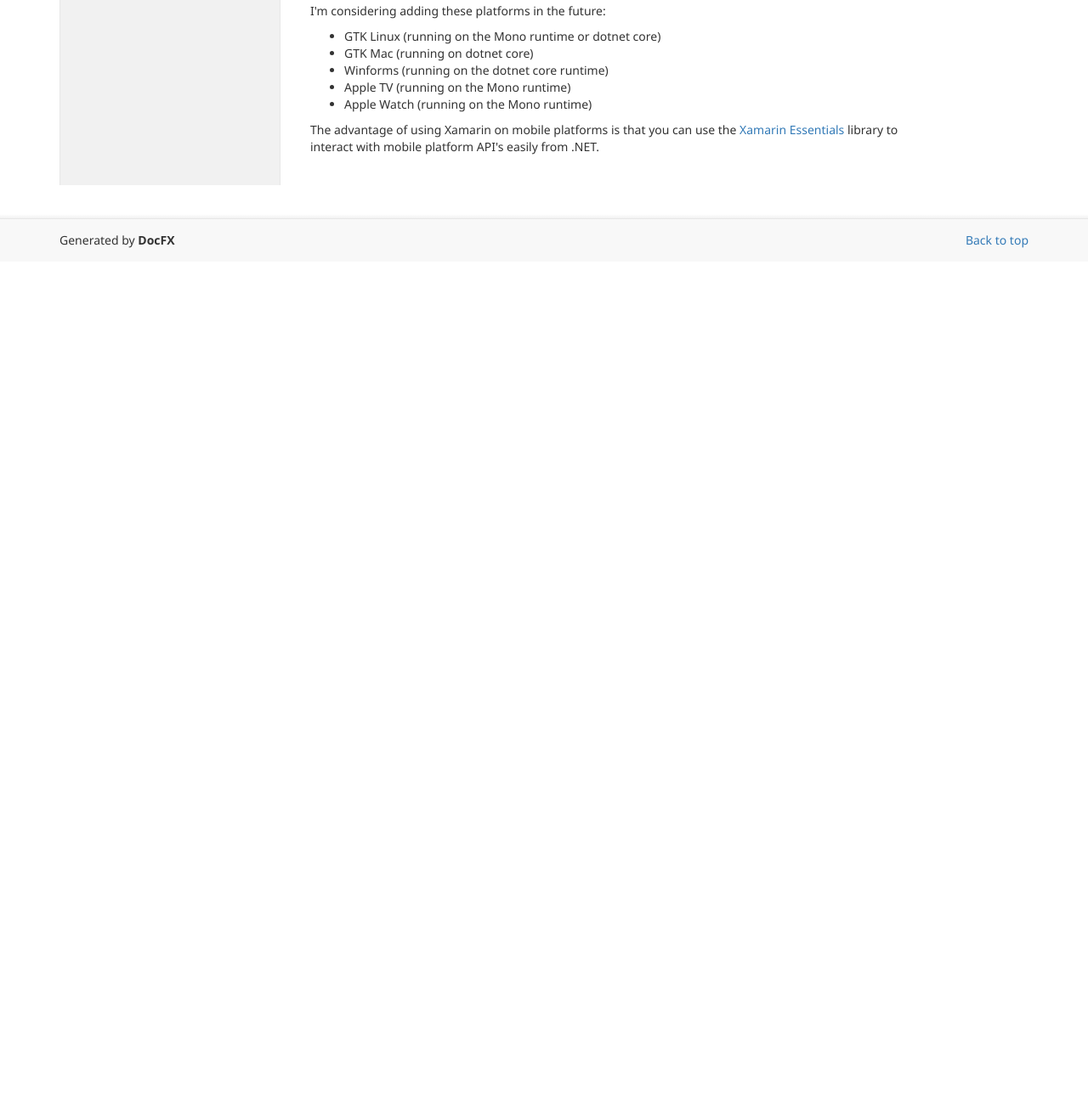
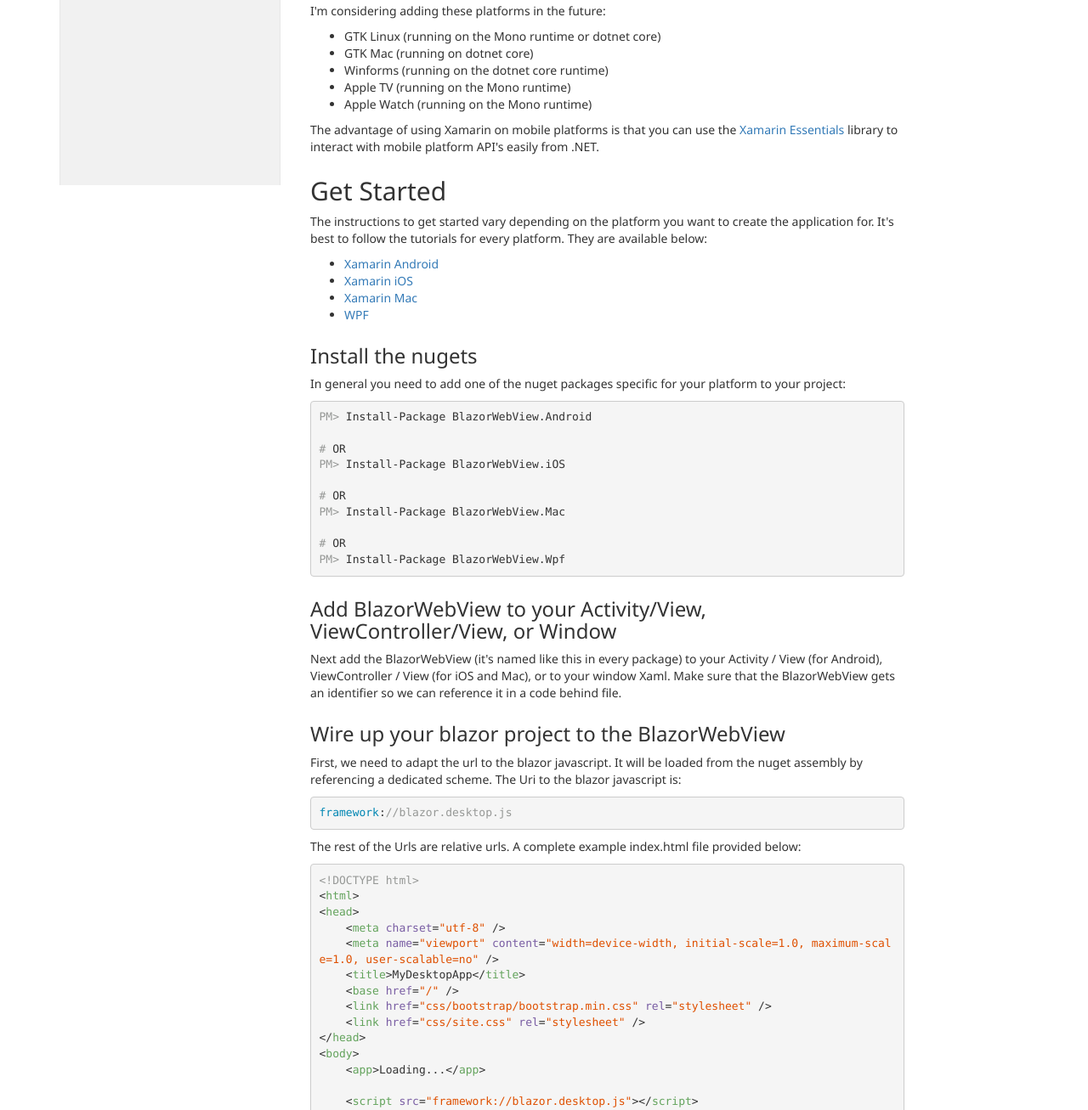
Before and after one commit to jspuij/BlazorWebView.Docs, a plain HTML site: page pages/index.html in a window 1280 px wide. Shown: the part 512-1819 px from the top of the page at 85% size. Before the commit the page ends 820 px from the top, so only its background shows below. Drawn offline with Linux system fonts and the light colour scheme.

Commit message:
Automated Documentation.

```diff
--- a/pages/index.html
+++ b/pages/index.html
@@ -5,9 +5,9 @@
   <head>
     <meta charset="utf-8">
     <meta http-equiv="X-UA-Compatible" content="IE=edge,chrome=1">
-    <title>BlazorWebView documentation. </title>
+    <title>BlazorWebView </title>
     <meta name="viewport" content="width=device-width">
-    <meta name="title" content="BlazorWebView documentation. ">
+    <meta name="title" content="BlazorWebView ">
     <meta name="generator" content="docfx 2.51.0.0">
 
     <link rel="shortcut icon" href="../favicon.ico">
@@ -67,9 +67,8 @@
         <div class="article row grid-right">
           <div class="col-md-10">
             <article class="content wrap" id="_content" data-uid="">
+<h1 id="blazorwebview">BlazorWebView</h1>
 
-<img src="../logo.svg" alt="BlazorWebView" height="120" align="right">
-<h1 id="blazorwebview-documentation">BlazorWebView documentation.</h1>
 <p>Blazor traditionally runs on dotnet core for Server Side Blazor and runs the Mono runtime on webassembly inside the
 browser for client side blazor. For desktop and mobile applications this is cumbersome as it requires a bundled web-
 server and retains the disadvantages of SSB or CSB respectively.</p>
@@ -98,6 +97,59 @@ on the following platforms:</p>
 <p>The advantage of using Xamarin on mobile platforms is that you can use the
 <a href="https://docs.microsoft.com/en-us/xamarin/essentials/">Xamarin Essentials</a> library to interact with mobile platform
 API's easily from .NET.</p>
+<h2 id="get-started">Get Started</h2>
+<p>The instructions to get started vary depending on the platform you want to create the application for. It's best
+to follow the tutorials for every platform. They are available below:</p>
+<ul>
+<li><a href="androidtutorial.md">Xamarin Android</a></li>
+<li><a href="iostutorial.md">Xamarin iOS</a></li>
+<li><a href="mactutorial.md">Xamarin Mac</a></li>
+<li><a href="wpftutorial.md">WPF</a></li>
+</ul>
+<h3 id="install-the-nugets">Install the nugets</h3>
+<p>In general you need to add one of the nuget packages specific for your platform to your project:</p>
+<pre><code>PM&gt; Install-Package BlazorWebView.Android
+
+# OR
+PM&gt; Install-Package BlazorWebView.iOS
+
+# OR
+PM&gt; Install-Package BlazorWebView.Mac
+
+# OR
+PM&gt; Install-Package BlazorWebView.Wpf
+</code></pre>
+<h3 id="add-blazorwebview-to-your-activityview-viewcontrollerview-or-window">Add BlazorWebView to your Activity/View, ViewController/View, or Window</h3>
+<p>Next add the BlazorWebView (it's named like this in every package) to your Activity / View (for Android),
+ViewController / View (for iOS and Mac), or to your window Xaml. Make sure that the BlazorWebView gets an
+identifier so we can reference it in a code behind file.</p>
+<h3 id="wire-up-your-blazor-project-to-the-blazorwebview">Wire up your blazor project to the BlazorWebView</h3>
+<p>First, we need to adapt the url to the blazor javascript. It will be loaded from the nuget assembly by
+referencing a dedicated scheme. The Uri to the blazor javascript is:</p>
+<pre><code>framework://blazor.desktop.js
+</code></pre>
+<p>The rest of the Urls are relative urls. A complete example index.html file provided below:</p>
+<pre><code class="lang-html">&lt;!DOCTYPE html&gt;
+&lt;html&gt;
+&lt;head&gt;
+    &lt;meta charset=&quot;utf-8&quot; /&gt;
+    &lt;meta name=&quot;viewport&quot; content=&quot;width=device-width, initial-scale=1.0, maximum-scale=1.0, user-scalable=no&quot; /&gt;
+    &lt;title&gt;MyDesktopApp&lt;/title&gt;
+    &lt;base href=&quot;/&quot; /&gt;
+    &lt;link href=&quot;css/bootstrap/bootstrap.min.css&quot; rel=&quot;stylesheet&quot; /&gt;
+    &lt;link href=&quot;css/site.css&quot; rel=&quot;stylesheet&quot; /&gt;
+&lt;/head&gt;
+&lt;body&gt;
+    &lt;app&gt;Loading...&lt;/app&gt;
+
+    &lt;script src=&quot;framework://blazor.desktop.js&quot;&gt;&lt;/script&gt;
+&lt;/body&gt;
+&lt;/html&gt;
+</code></pre>
+<p>Finally we initialize the BlazorWebView from codebehind using the BlazorWebViewHost static class like this:</p>
+<pre><code class="lang-csharp">BlazorWebViewHost.Run&lt;Startup&gt;(this.blazorWebView, &quot;wwwroot/index.html&quot;);
+</code></pre>
+<p>That's it! That wasn't too difficult, was it?</p>
 </article>
           </div>
 
```
Also changed, not shown: manifest.json.
